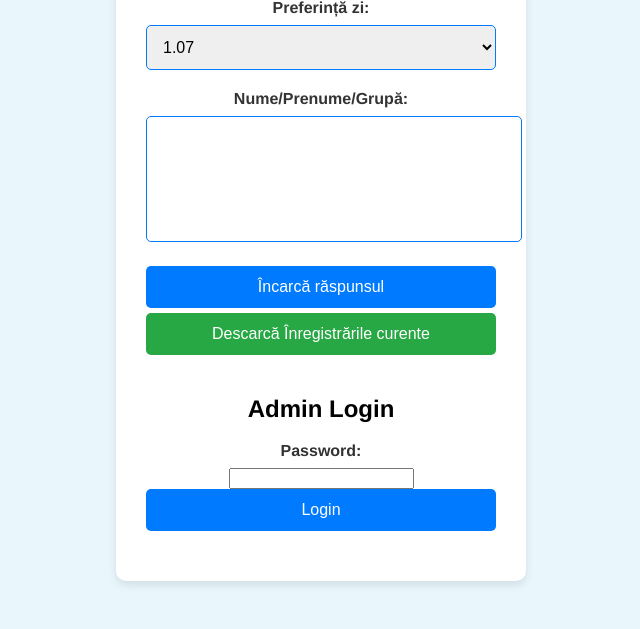
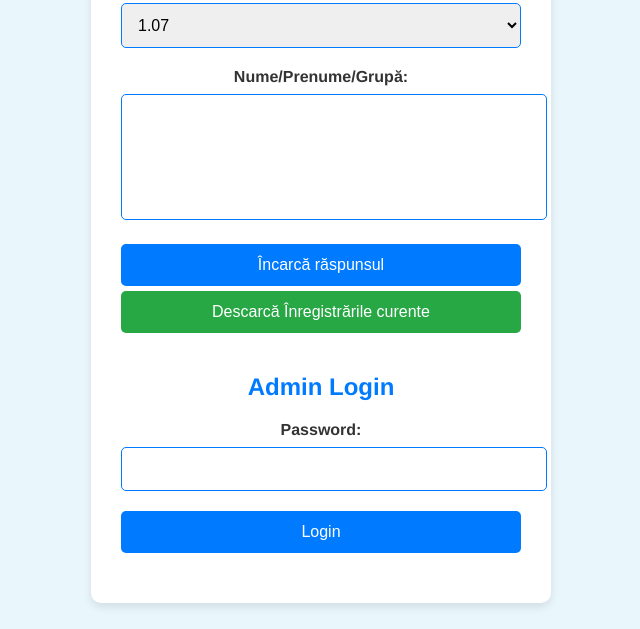
Before and after one commit to netlog101/-nregistrare-Nefrologie-Restan-, a plain HTML site: page index.html in a window 1280 px wide. Shown: the part 171-800 px from the top of the page, without its empty margins (319-959 px from the left). Drawn offline with Linux system fonts and the light colour scheme.

Commit message:
Update styles.css

```diff
--- a/styles.css
+++ b/styles.css
@@ -6,6 +6,8 @@ body {
     align-items: center;
     height: 100vh;
     margin: 0;
+    padding: 20px; /* Add padding to avoid elements touching the screen edges */
+    box-sizing: border-box; /* Include padding in the element's total width and height */
 }
 
 .container {
@@ -13,11 +15,12 @@ body {
     padding: 30px;
     border-radius: 10px;
     box-shadow: 0 4px 8px rgba(0, 0, 0, 0.1);
-    width: 350px;
+    width: 100%;
+    max-width: 400px;
     text-align: center;
 }
 
-h1 {
+h1, h2 {
     color: #007bff;
     margin-bottom: 20px;
     font-size: 24px;
@@ -30,7 +33,7 @@ label {
     color: #333333;
 }
 
-select, textarea, button {
+select, textarea, input, button {
     width: 100%;
     padding: 12px;
     margin-bottom: 20px;
```
